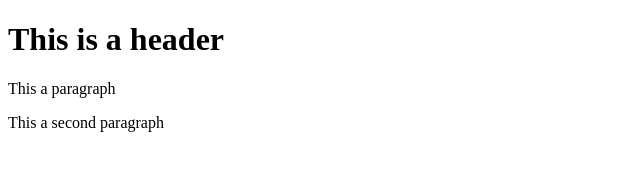
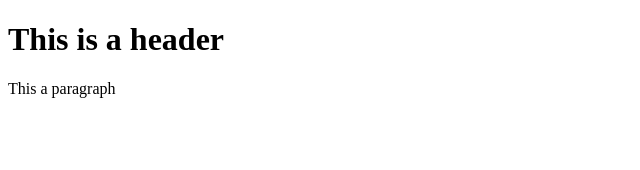
Before and after one commit to Seiftarek97/git-test, a plain HTML site: page index.html in a window 1280 px wide. Shown: the whole page, without its empty margins (0-640 px from the left). Drawn offline with Linux system fonts and the light colour scheme.

Commit message:
second commit

```diff
--- a/index.html
+++ b/index.html
@@ -4,7 +4,6 @@
     <meta charset="utf-8" />
     <h1>This is a header</h1>
     <p>This a paragraph</p>
-    <p>This a second paragraph</p>
 </head>
 <body>
 
```
